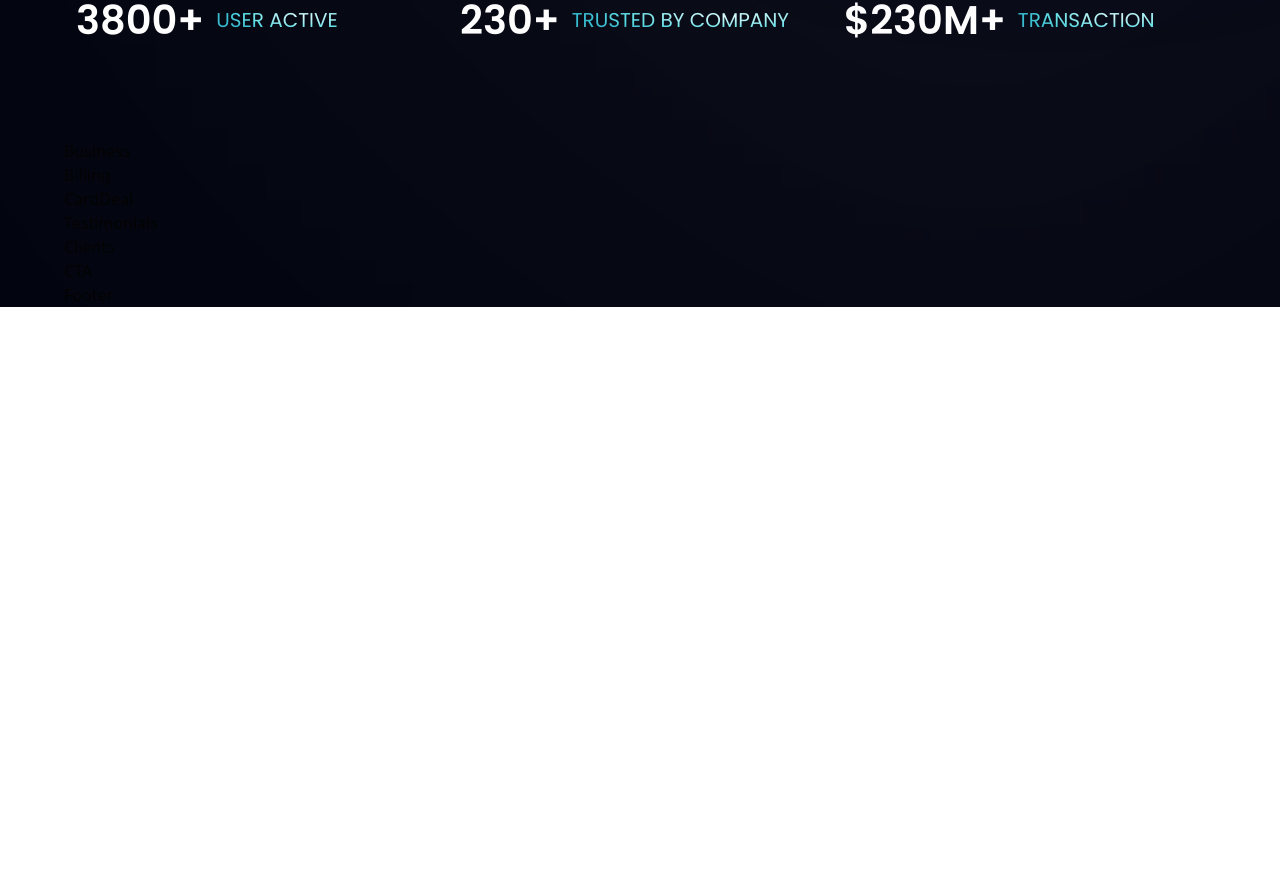
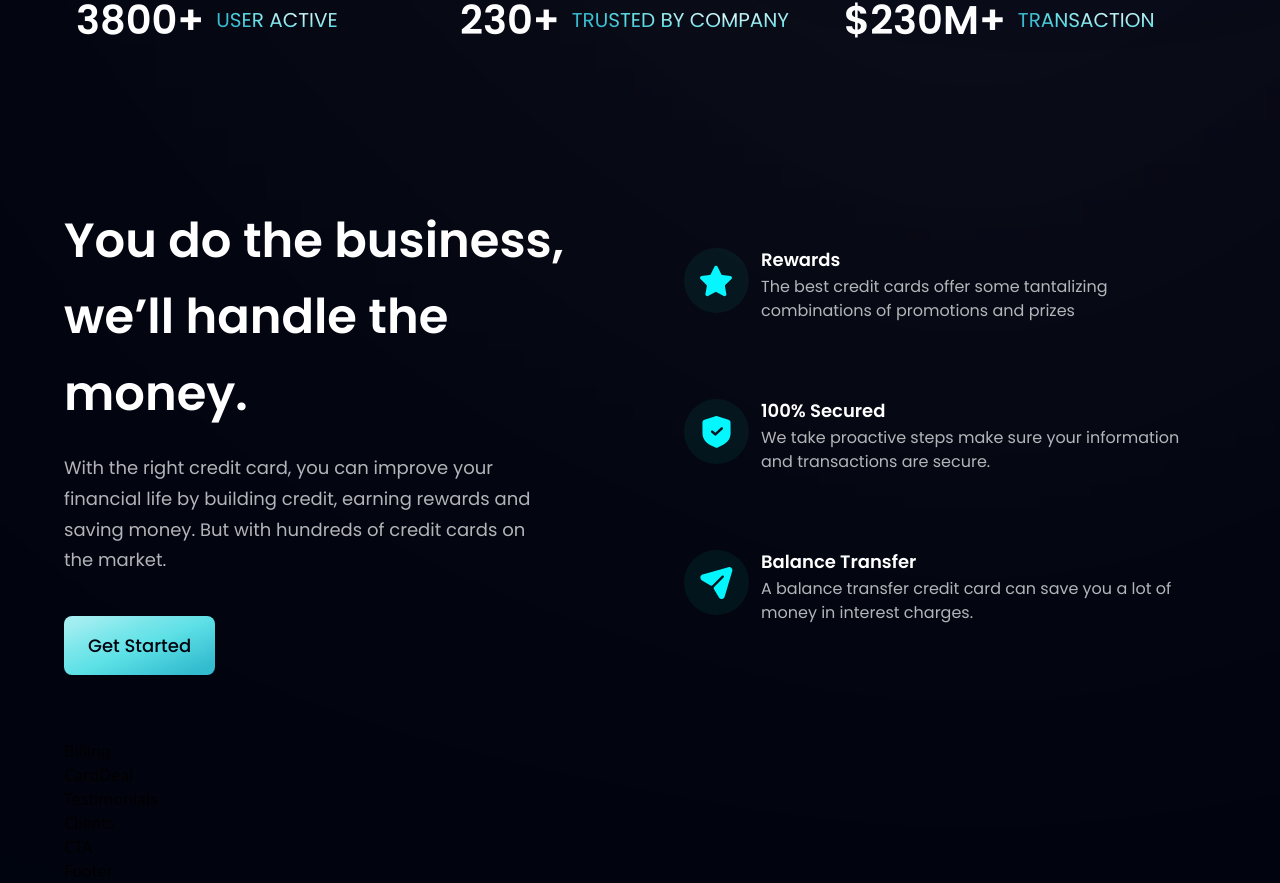
Before and after one commit to M0mahmoud/bank_modern, a React (Vite) app: page / in a window 1280 px wide. Shown: the part 847-1730 px from the top of the page. Before the commit the page ends 1154 px from the top, so only its background shows below. Built offline with nearby package versions, Linux system fonts and the light colour scheme.

Commit message:
Add Business

```diff
--- a/src/components/Business.jsx
+++ b/src/components/Business.jsx
@@ -1,9 +1,56 @@
-import React from 'react'
+import React from "react";
+import { features } from "../constants";
+import styles, { layout } from "../style";
+import Button from "./Button";
 
-const Business = () => {
+const FeatureCard = ({ icon, title, content, index }) => {
   return (
-    <div>Business</div>
-  )
-}
+    <div
+      className={`flex flex-row p-6 rounded-[20px] ${
+        index !== features.length - 1 ? "mb-6" : "mb-0"
+      } feedback-card`}
+    >
+      <div
+        className={`w-[65px] h-[65px] rounded-full bg-dimBlue ${styles.flexCenter}`}
+      >
+        <img
+          src={icon}
+          alt="ICON"
+          className="w-[50%] h-[50%] object-contain "
+        />
+      </div>
+      <div className="flex-1 flex-col ml-3 flex">
+        <h4 className="font-poppins font-semibold text-white text-[18px] leading-[23px] mb-1">
+          {title}
+        </h4>
+        <p className="font-poppins font-normal text-dimWhite text-[16px] leading-[24px] mb-1">
+          {content}
+        </p>
+      </div>
+    </div>
+  );
+};
 
-export default Business
+const Business = () => (
+  <section id="features" className={layout.section}>
+    <div className={layout.sectionInfo}>
+      <h2 className={styles.heading2}>
+        You do the business, <br className="sm:block hidden" /> we’ll handle the
+        money.
+      </h2>
+      <p className={`${styles.paragraph} max-w-[470px] mt-5`}>
+        With the right credit card, you can improve your financial life by
+        building credit, earning rewards and saving money. But with hundreds of
+        credit cards on the market.
+      </p>
+      <Button styles="mt-10" />
+    </div>
+    <div className={`${layout.sectionImg} flex-col `}>
+      {features.map((fea, index) => (
+        <FeatureCard key={fea.id} {...fea} index={index} />
+      ))}
+    </div>
+  </section>
+);
+
+export default Business;
--- a/src/components/Button.jsx
+++ b/src/components/Button.jsx
@@ -1,9 +1,14 @@
-import React from 'react'
+import React from "react";
 
-const Button = () => {
+const Button = ({ styles }) => {
   return (
-    <div>Button</div>
-  )
-}
+    <button
+      type="button"
+      className={`${styles} py-4 px-6 bg-blue-gradient font-poppins font-medium text-[18px] text-primary outline-none rounded-lg`}
+    >
+      Get Started
+    </button>
+  );
+};
 
-export default Button
+export default Button;
```
